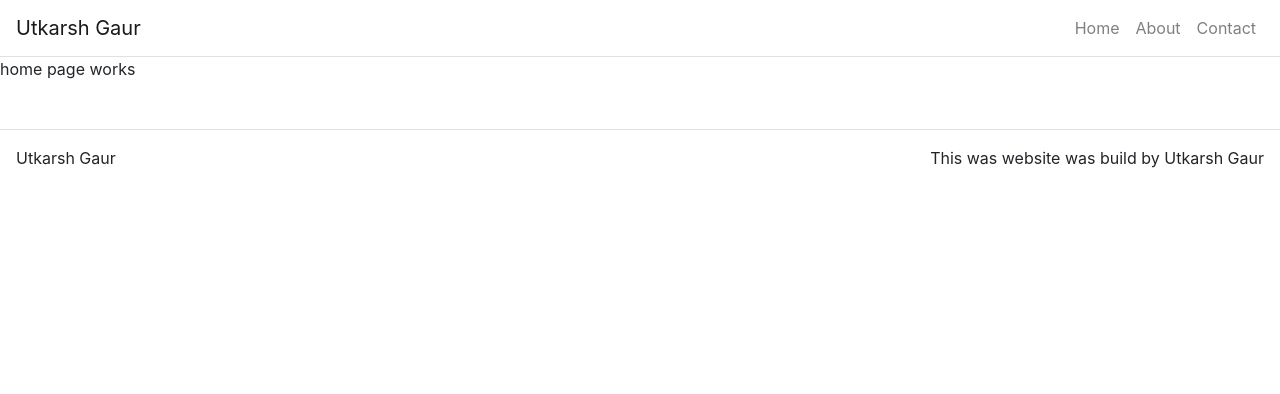
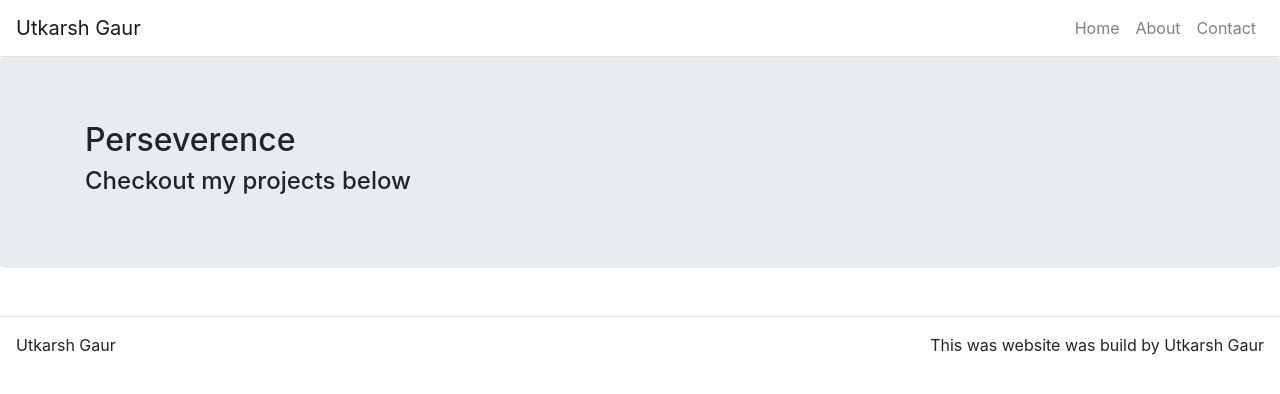
Before and after one commit to utkarsh06/ReactPortfolio, a React (Create React App) app: page / in a window 1280 px wide. Shown: the top 394 px of the page. Built offline with nearby package versions, Linux system fonts and the light colour scheme.

Commit message:
Added branding

```diff
--- a/src/App.js
+++ b/src/App.js
@@ -26,7 +26,7 @@ class App extends React.Component {
       ],
       home: {
         title: "Perseverence",
-        subTitle: "Projects",
+        subTitle: "Forver the key",
         text: "Checkout my projects below"
       },
       about: {
--- /dev/null
+++ b/src/components/Branding.js
@@ -0,0 +1,24 @@
+import React from 'react';
+import Container from 'react-bootstrap/Container';
+import Row from 'react-bootstrap/Row';
+import Column from 'react-bootstrap/Col'
+import Jumbotron from 'react-bootstrap/Jumbotron';
+
+function Branding(props){
+
+    return(
+        <Jumbotron>
+            <Container>
+                <Row>
+                    <Column>
+                        { props.title && <h2>{props.title}</h2> }
+                        { props.subTitle && <h3>{props.subTitle}</h3> }
+                        { props.text && <h4>{props.text}</h4> }
+                    </Column>
+                </Row>
+            </Container>
+        </Jumbotron>
+    );
+}
+
+export default Branding;
--- a/src/pages/home.js
+++ b/src/pages/home.js
@@ -1,9 +1,11 @@
 import React from 'react';
+import Branding from '../components/Branding';
 
 function home(props){
 
     return (
-        <p>home page works</p>
+        <Branding title = {props.title} subTitle = {props.subTitle} text = {props.text}/>
+
     );
 }
 
```
Also changed, not shown: 1 other file (tests, documents, lock files or other folders).
